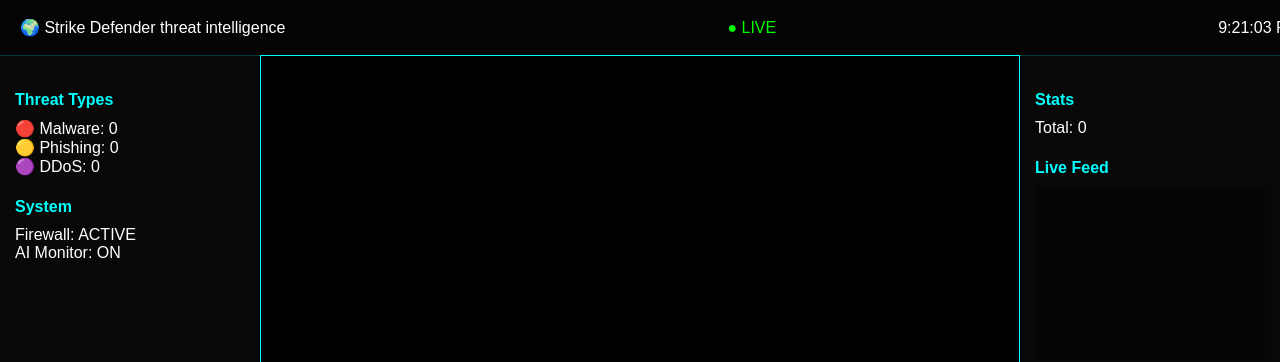
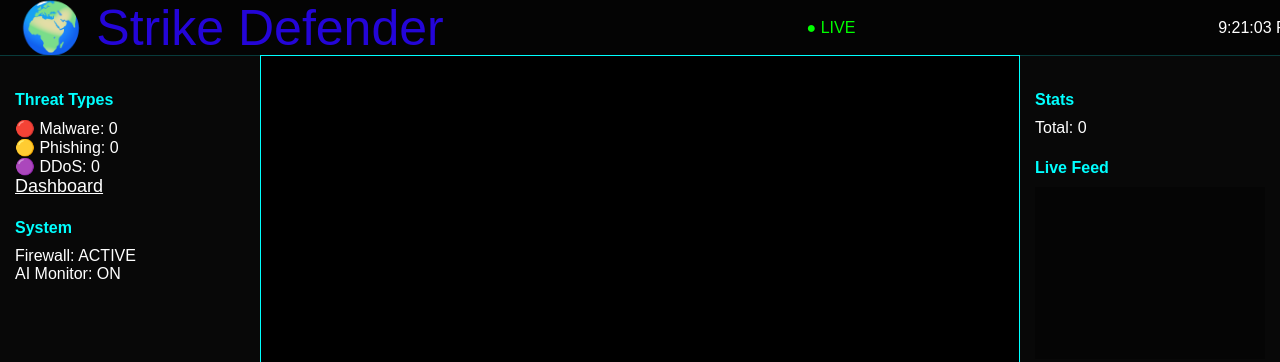
Before and after one commit to ahmed212004/Graduation-Project, a plain HTML site: page index.html in a window 1280 px wide. Shown: the top 362 px of the page. Drawn offline with nearby package versions, Linux system fonts and the light colour scheme; a script that the page names is missing.

Commit message:
uindex.html

```diff
--- a/index.html
+++ b/index.html
@@ -2,7 +2,7 @@
 <html>
 <head>
 <meta charset="utf-8">
-<title>Strike Defender threat intelligence</title>
+<title>Cyber Threat Intelligence PRO</title>
 
 <style>
 body{
@@ -84,7 +84,7 @@ h4{color:cyan;margin-bottom:10px;}
 
 <!-- HEADER -->
 <div class="header">
-<div>🌍 Strike Defender threat intelligence</div>
+<div style="color:rgb(36, 5, 216); font-size:50px">🌍 Strike Defender</div>
 <div class="live">● LIVE</div>
 <div id="time"></div>
 </div>
@@ -95,6 +95,7 @@ h4{color:cyan;margin-bottom:10px;}
 <div>🔴 Malware: <span id="mal">0</span></div>
 <div>🟡 Phishing: <span id="phish">0</span></div>
 <div>🟣 DDoS: <span id="ddos">0</span></div>
+<a href="ball.html" style="color:white; font-size:large; line-style:none;">Dashboard</a>
 
 <h4>System</h4>
 <div>Firewall: ACTIVE</div>
```
